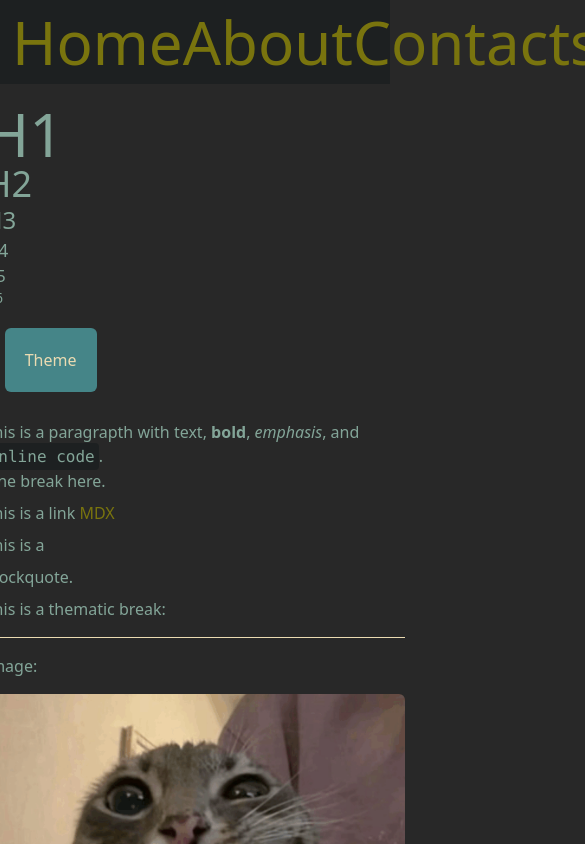
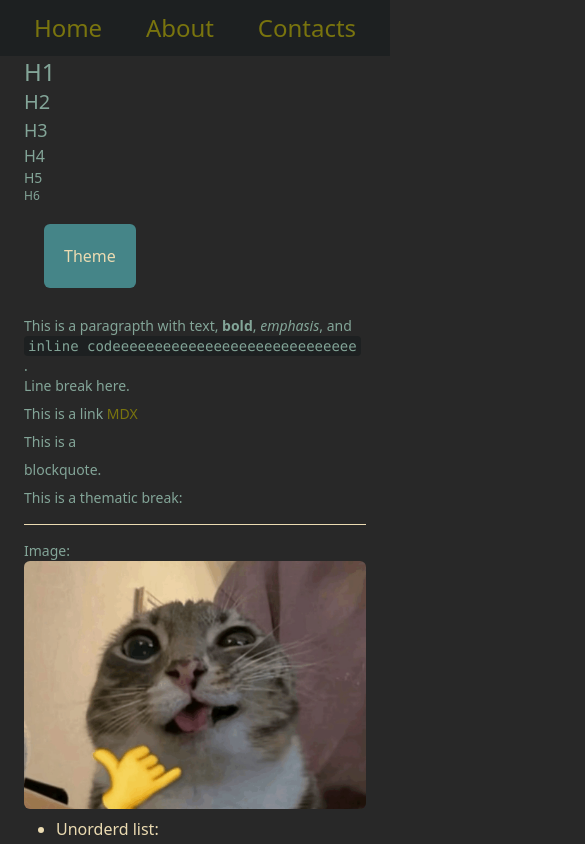
Before and after one commit to SeiRann/mdx-blog, a Next.js app: page /example in a window 390 px wide. Shown: the top 844 px of the page, 585 px wide, since content can reach past the window. Built offline with nearby package versions, Linux system fonts and the light colour scheme.

Commit message:
text rwd
Signed-off-by: SeiRan <bo646ru@gmail.com>

```diff
--- a/app/layout.tsx
+++ b/app/layout.tsx
@@ -20,13 +20,13 @@ export default function RootLayout({
     <html lang="en" data-theme={switchTheme(Theme.dark)}>
       <body
         className={
-          "flex-col min-h-screen  antialiased bg-background dark:bg-dark-background text-foreground dark:text-dark-foreground"
+          "flex-col  antialiased bg-background dark:bg-dark-background text-foreground dark:text-dark-foreground"
         }
       >
         <div className="flex flex-row justify-around bg-dark-foreground-2 dark:bg-dark-background-0h p-3">
           <NavBar />
         </div>
-        <div className="flex flex-col items-center mt-5">
+        <div className="flex flex-col items-left sm:items-center mt-0 m-6 sm:mt-5 ">
           <div>{children}</div>
         </div>
       </body>
--- a/app/pages/example.mdx
+++ b/app/pages/example.mdx
@@ -12,7 +12,7 @@
 
 {props.themeButton}
 
-This is a paragrapth with text, **bold**, _emphasis_, and `inline code`.\
+This is a paragrapth with text, **bold**, _emphasis_, and `inline codeeeeeeeeeeeeeeeeeeeeeeeeeeeee `.\
 Line break here.
 
 This is a link
--- a/mdx-components.tsx
+++ b/mdx-components.tsx
@@ -3,47 +3,47 @@ import Link from "next/link";
 
 const components: MDXComponents = {};
 
-export function useMDXComponents(): MDXComponents {
+export function useMDXComponents(components: MDXComponents): MDXComponents {
   return {
     h1: (props) => (
       <h1
-        className="text-6xl dark:text-dark-blue-foreground text-red-foreground"
+        className="text-2xl sm:text-3xl md:text-6xl dark:text-dark-blue-foreground text-red-foreground"
         {...props}
       />
     ),
     h2: (props) => (
       <h2
-        className="text-4xl dark:text-dark-blue-foreground text-red-foreground"
+        className="text-xl sm:text-2xl md:text-5xl   dark:text-dark-blue-foreground text-red-foreground"
         {...props}
       />
     ),
     h3: (props) => (
       <h3
-        className="text-2xl dark:text-dark-blue-foreground text-red-foreground"
+        className="text-lg sm:text-xl md:text-4xl dark:text-dark-blue-foreground text-red-foreground"
         {...props}
       />
     ),
     h4: (props) => (
       <h4
-        className="text-lg dark:text-dark-blue-foreground text-red-foreground"
+        className="text-md sm:text-lg md:text-3xl dark:text-dark-blue-foreground text-red-foreground"
         {...props}
       />
     ),
     h5: (props) => (
       <h5
-        className="text-md dark:text-dark-blue-foreground text-red-foreground"
+        className="text-sm sm:text-md md:text-xl dark:text-dark-blue-foreground text-red-foreground"
         {...props}
       />
     ),
     h6: (props) => (
       <h6
-        className="text-sm dark:text-dark-blue-foreground text-red-foreground"
+        className="text-xs sm:text-sm md:text-md dark:text-dark-blue-foreground text-red-foreground"
         {...props}
       />
     ),
     p: (props) => (
       <p
-        className="my-2 dark:text-dark-blue-foreground text-red-foreground"
+        className="text-sm sm:text-md md:text-lg  my-2 dark:text-dark-blue-foreground text-red-foreground"
         {...props}
       />
     ),
@@ -53,20 +53,30 @@ export function useMDXComponents(): MDXComponents {
     em: (props) => <em className="italic" {...props} />,
     strong: (props) => <strong className="font-bold" {...props} />,
     hr: (props) => <hr className="my-4" {...props} />,
-    img: (props) => <img className="my-4 rounded-md" {...props} />,
+    img: (props) => <img className=" rounded-md" {...props} />,
     li: (props) => <li className="ml-4" {...props} />,
     ol: (props) => <ol className="my-2 ml-4 list-decimal" {...props} />,
     ul: (props) => <ul className="my-2 ml-4 list-disc" {...props} />,
     blockquote: (props) => <blockquote className="" {...props} />,
-    code: (props) => (
-      <code
-        className="p-1 rounded-sm bg-background-3 dark:bg-dark-background-0h"
-        {...props}
-      />
-    ),
+    code: ({ className, ...props }) => {
+      const isInline = !className;
+
+      if (isInline) {
+        return (
+          <code
+            className="px-1 py-0.5 rounded bg-background-3 dark:bg-dark-background-0h"
+            {...props}
+          />
+        );
+      }
+
+      // For block code, let <pre> handle styling
+      return <code className={className} {...props} />;
+    },
+
     pre: (props) => (
       <pre
-        className="p-1 w-1/3 rounded-sm ml-2 bg-background-3 dark:bg-dark-background-0s my-4"
+        className="p-1 rounded-md bg-background-3 dark:bg-dark-background-0s my-4 overflow-x-auto"
         {...props}
       />
     ),
```
